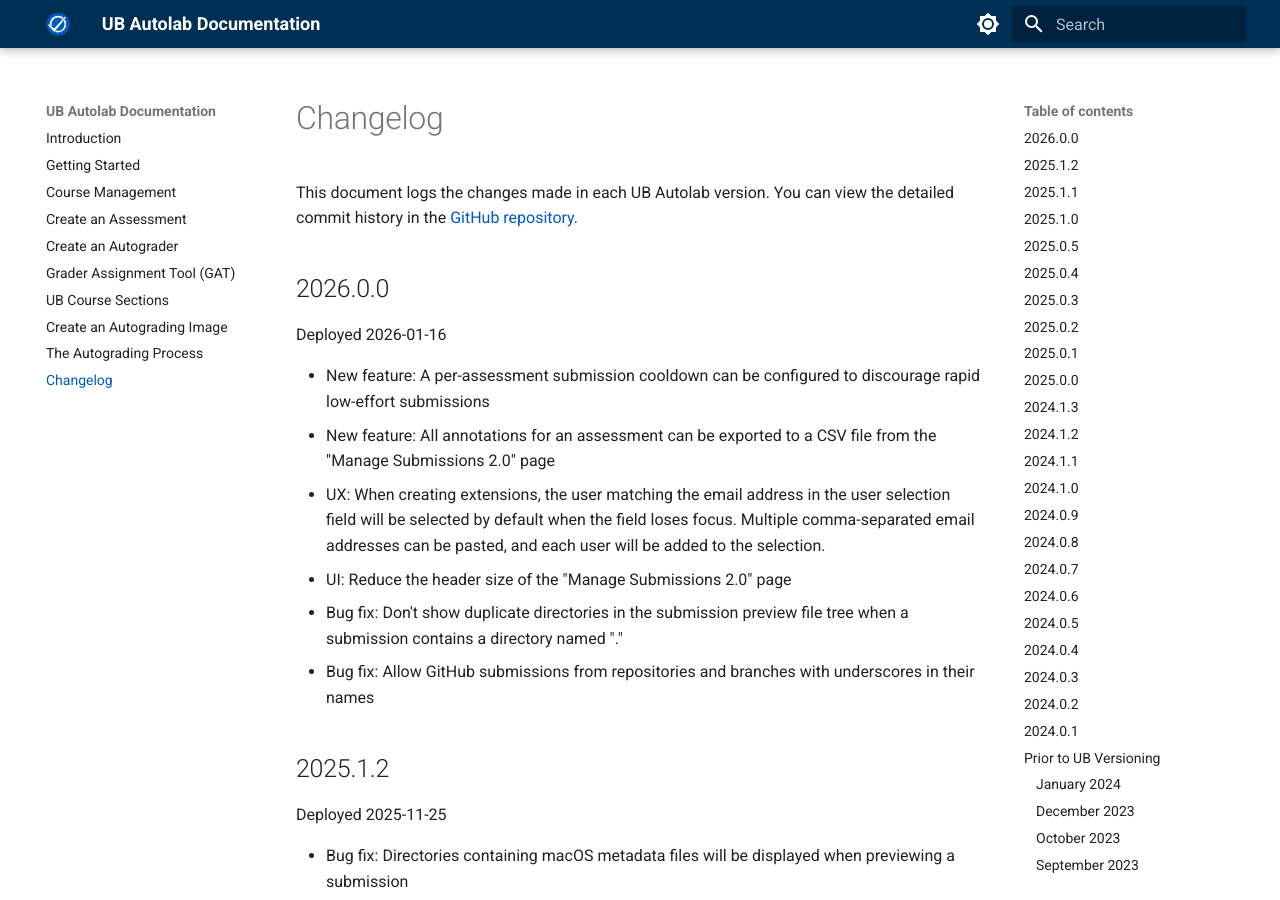
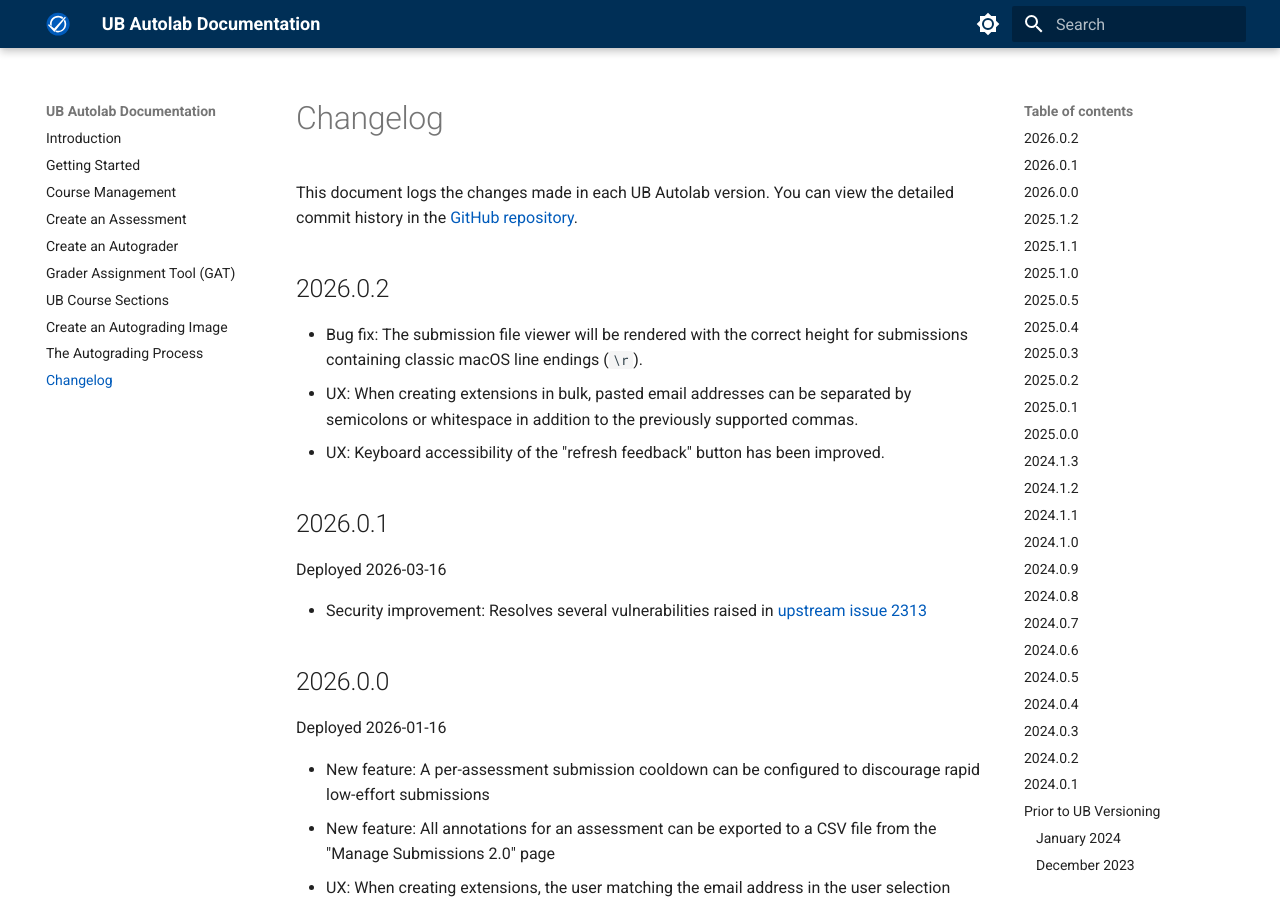
Before and after one commit to UB-CSE-IT/Autolab-Public-Documentation, an MkDocs documentation site: the page built from docs/Changelog.md, in a window 1280 px wide and 900 px high. Built offline with MkDocs 1.6.1 and Material for MkDocs 9.7.7, drawn with Linux system fonts in a browser that asks for light colours.

Commit message:
Update changelog to 2026.0.2

```diff
--- a/docs/Changelog.md
+++ b/docs/Changelog.md
@@ -1,5 +1,20 @@
 This document logs the changes made in each UB Autolab version. You can view the detailed commit history in
 the [GitHub repository](https://github.com/UB-CSE-IT/Autolab).
+
+## 2026.0.2
+
+- Bug fix: The submission file viewer will be rendered with the correct height for submissions containing classic macOS
+  line endings (`\r`).
+- UX: When creating extensions in bulk, pasted email addresses can be separated by semicolons or whitespace in addition
+  to the previously supported commas.
+- UX: Keyboard accessibility of the "refresh feedback" button has been improved.
+
+## 2026.0.1
+
+Deployed 2026-03-16
+
+- Security improvement: Resolves several vulnerabilities raised
+  in [upstream issue 2313](https://github.com/autolab/Autolab/issues/2313)
 
 ## 2026.0.0
 
```
